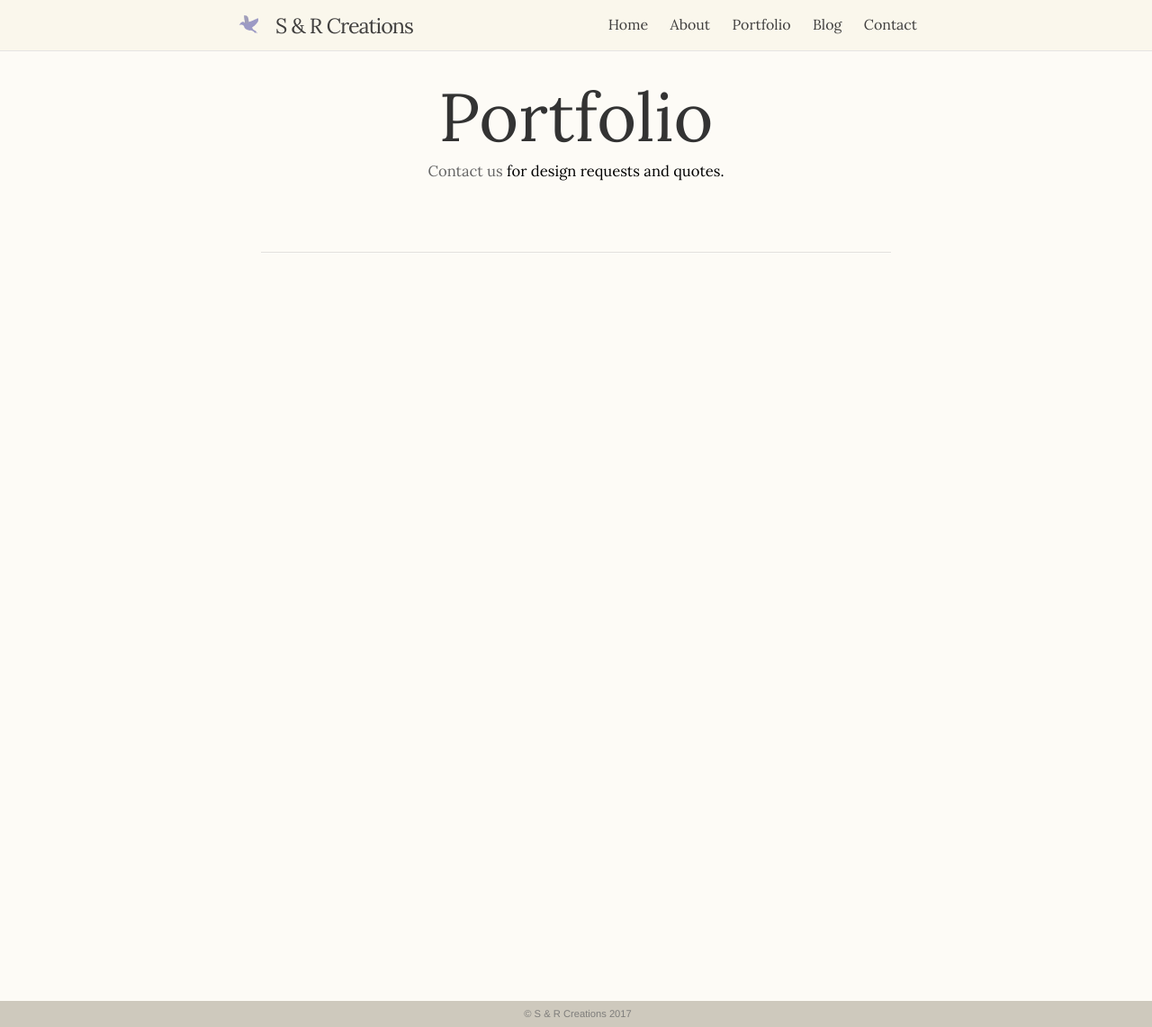
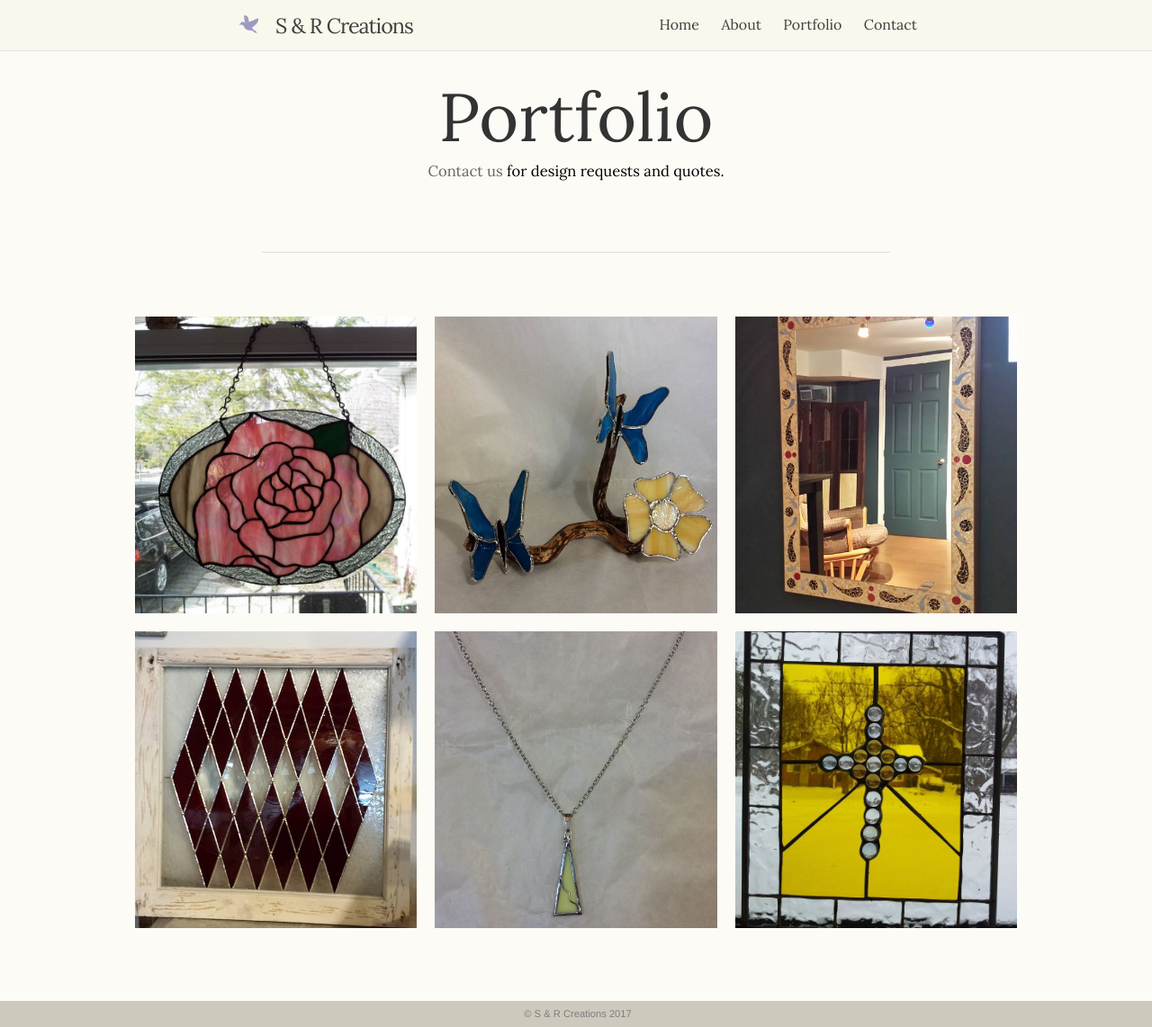
Before and after one commit to l3rittny/sandrcreations.github.io, a Jekyll site: the page built from portfolio/index.html, in a window 1280 px wide and 1142 px high. Shown: the whole window at 90% size. Built offline with Jekyll 4.4.1, drawn with Linux system fonts in a browser that asks for light colours; nearby versions of some CDN libraries; a script that is not in the unit is left out; the list of posts is cut into pages by our own code.

Commit message:
pagination

```diff
--- a/Gemfile
+++ b/Gemfile
@@ -1,4 +1,4 @@
 group :jekyll_plugins do
-  gem 'octopress-paginate'
+  gem 'jekyll-paginate'
   gem 'github-pages'
 end
--- a/_config.yml
+++ b/_config.yml
@@ -14,11 +14,8 @@ markdown: kramdown
 highlighter: pygments
 
 # Pagination
-paginate: 5
+paginate: 6
 paginate_path: "/portfolio/page:num/"
-
-gems:
-  - octopress-paginate
 
 collections:
   portfolio:
--- a/_includes/header.html
+++ b/_includes/header.html
@@ -20,9 +20,9 @@
           <a class="page-link" href="/portfolio">
             <h4>Portfolio</h4>
           </a>
-          <a class="page-link" href="/blog">
+          <!--a class="page-link" href="/blog">
             <h4>Blog</h4>
-          </a>
+          </a-->
           <a class="page-link" href="/contact">
             <h4>Contact</h4>
           </a>
--- a/portfolio/index.html
+++ b/portfolio/index.html
@@ -5,21 +5,21 @@ description: "<a href='/contact' target='_blank'>Contact us</a> for design reque
 paginate: true
 ---
 
-{% for project in paginator.posts %}
+{% for post in paginator.posts %}
 
-{% if project.redirect %}
+{% if post.redirect %}
 <div class="project">
     <div class="thumbnail">
-        <a href="{{ project.redirect }}" target="_blank">
-        {% if project.img %}
-        <img class="thumbnail" src="{{ project.img }}"/>
+        <a href="{{ post.redirect }}" target="_blank">
+        {% if post.img %}
+        <img class="thumbnail" src="{{ post.img }}"/>
         {% else %}
         <div class="thumbnail blankbox"></div>
         {% endif %}
         <span>
-            <h1>{{ project.title }}</h1>
+            <h1>{{ post.title }}</h1>
             <br/>
-            <p>{{ project.description }}</p>
+            <p>{{ post.description }}</p>
         </span>
         </a>
     </div>
@@ -28,16 +28,16 @@ paginate: true
 
 <div class="project ">
     <div class="thumbnail">
-        <a href=""> <!-- {{ site.baseurl }}{{ project.url }} -->
-        {% if project.img %}
-        <img class="thumbnail" src="{{ project.img }}"/>
+        <a href=""> <!-- {{ site.baseurl }}{{ post.url }} -->
+        {% if post.img %}
+        <img class="thumbnail" src="{{ post.img }}"/>
         {% else %}
         <div class="thumbnail blankbox"></div>
         {% endif %}
         <span>
-            <h1>{{ project.title }}</h1>
+            <h1>{{ post.title }}</h1>
             <br/>
-            <p>{{ project.description }}</p>
+            <p>{{ post.description }}</p>
         </span>
         </a>
     </div>
@@ -46,6 +46,21 @@ paginate: true
 {% endif %}
 
 {% endfor %}
+
+<!-- Pagination links -->
+<!--div class="pagination">
+  {% if paginator.previous_page %}
+    <a href="{{ paginator.previous_page_path }}" class="previous">Previous</a>
+  {% else %}
+    <span class="previous">Previous</span>
+  {% endif %}
+  <span class="page_number ">Page: {{ paginator.page }} of {{ paginator.total_pages }}</span>
+  {% if paginator.next_page %}
+    <a href="{{ paginator.next_page_path }}" class="next">Next</a>
+  {% else %}
+    <span class="next ">Next</span>
+  {% endif %}
+</div-->
 
 
 {% if paginator.total_pages > 1 %}
```
Also changed, not shown: Gemfile.lock, _posts/2017-01-01-project6.markdown (renamed from _posts/6_project.markdown), _posts/2017-01-02-project5.markdown (renamed from _posts/5_project.markdown), _posts/2017-01-03-project4.md (renamed from _posts/4_project.markdown), _posts/2017-01-04-project3.md (renamed from _posts/3_project.markdown), _posts/2017-01-05-project2.html (renamed from _posts/2_project.markdown), _posts/2017-01-06-project1.html (renamed from _posts/1_project.markdown).
